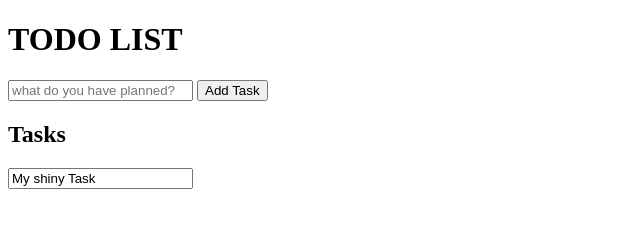
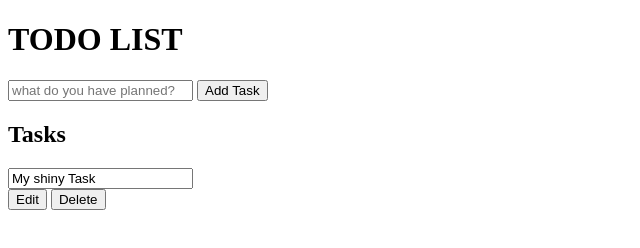
Before and after one commit to jrsupan/todo, a plain HTML site: page index.html in a window 1280 px wide. Shown: the whole page, without its empty margins (0-640 px from the left). Drawn offline with Linux system fonts and the light colour scheme.

Commit message:
second commit

```diff
--- a/index.html
+++ b/index.html
@@ -23,9 +23,14 @@
                     <div class="content">
                         <input type="text" class="text" value="My shiny Task" id="" readonly>
                     </div>
+                    <div class="actions">
+                        <button class="edit">Edit</button>
+                        <button class="delete">Delete</button>
+                    </div>
                 </div>
             </div>
         </selection>
     </main>
+    <script src="main.js"></script>
 </body>
 </html>
```
